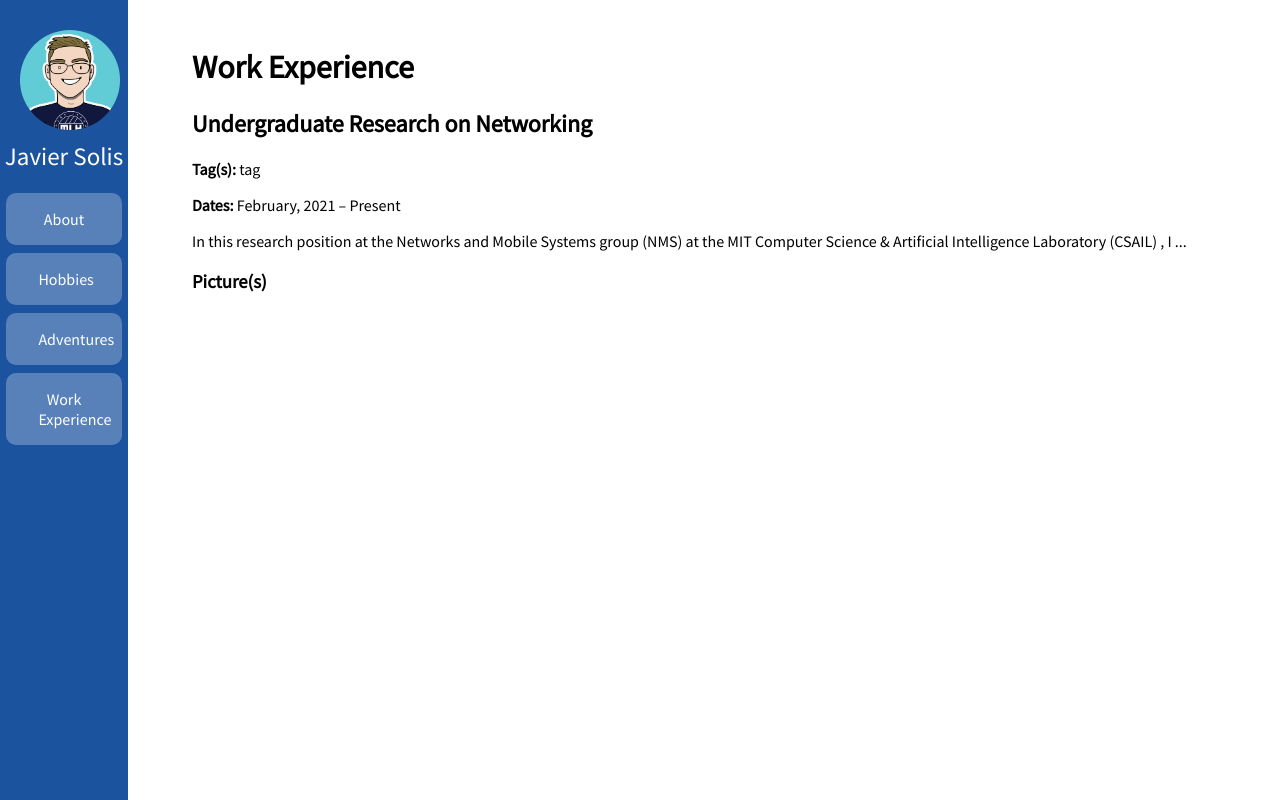
After one commit to MLH-Fellowship/project-team-js, a Flask app: page /work-xp in a window 1280 px wide. The commit adds this page. Run offline with Flask 2, Linux system fonts and the light colour scheme.

Commit message:
Moved the navbar into base.html, and created templates for work experience and hobbies that expand on that basetemplate.

```diff
--- a/app/static/styles/main.css
+++ b/app/static/styles/main.css
@@ -3,7 +3,7 @@ p, h1, h2, h3, h4, h5, h6, button {
 }
 
 body {
-    background-color: #f5f5f9;
+    background-color: white;
     background-size: cover;
     width: auto;
     overflow-x: hidden;
@@ -16,17 +16,17 @@ body {
 
     height: 100%;
     width: 10%;
-    display: inline-block;
     background-color: #1C539F;
     font-family: 'Source Sans Pro', sans-serif;
     padding-top: 10px;
     position: fixed;
     overflow: auto;
 
+
 }
 
 .nav-content {
-    /* margin: 1000px; */
+    margin: 0;
 }
 
 .user {
@@ -77,3 +77,24 @@ body {
 background-color: white;
 color: #1d539f;
 }
+
+.all-body {
+    display: flex;
+    /* TODO: Still trying to work this out  */
+}
+
+.main-content{
+    padding-top: 2%;
+    padding-right: 5%;
+
+    padding-left: 5%;
+    color:black;
+    background-color: white;
+    height: 100%;
+    width:100%;
+    margin-left: 10%;
+}
+
+a {
+    text-decoration:none;
+}
--- /dev/null
+++ b/app/templates/base.html
@@ -0,0 +1,51 @@
+<!DOCTYPE html>
+<html lang="en">
+    <head>
+        <!-- Required meta tags -->
+        <meta charset="utf-8">
+        <meta name="viewport" content="width=device-width, initial-scale=0.1">
+        <meta property="og:title" content="Personal Portfolio">
+        <meta property="og:description" content="My Personal Portfolio">
+        <meta property="og:url" content="{{ url }}">
+
+        <!-- Font Import -->
+        <link rel="preconnect" href="https://fonts.googleapis.com">
+        <link rel="preconnect" href="https://fonts.gstatic.com" crossorigin>
+        <link href="https://fonts.googleapis.com/css2?family=Source+Sans+Pro&display=swap" rel="stylesheet">
+
+        <!-- Styling -->
+        <link lang='sass' rel="stylesheet" href="./static/styles/main.css">
+        <link rel='icon' href='./static/img/favicon.ico' type='image/x-icon' />
+        <title>{{ username }}</title>
+
+        <!-- Other -->
+        {% block extra_head %}
+        {% endblock %}
+    </head>
+
+    <body>
+        <div class="all-body">
+            <div class="nav-bar">
+                <a class="nav-choice" href="/">
+                    <div class="user">
+                        <div id="user-picture" class="user-picture">
+                            <img src="{{ pfp_url }}">
+                        </div>
+                        <h1>{{ username }}</h1>
+                    </div>
+
+                </a>
+                <div class="nav-content">
+                    <a class="nav-choice" href="/about"><button class="nav-button">About</button></a>
+                    <a class="nav-choice" href="/hobbies"><button class="nav-button">Hobbies</button></a>
+                    <a class="nav-choice" href="/adventures"><button class="nav-button">Adventures</button></a>
+                    <a class="nav-choice" href="/work-xp"><button class="nav-button">Work Experience</button></a>
+                </div>
+            </div>
+
+            <div class="main-content">
+                {% block content %}{% endblock %}
+            </div>
+        </div>
+    </body>
+</html>
--- /dev/null
+++ b/app/templates/work_xp.html
@@ -0,0 +1,18 @@
+{% extends "base.html" %}
+
+
+{% block content %}
+    <h1>Work Experience</h1>
+
+    {% for xp in work_xp_info %}
+        <h2>{{xp.name}}</h2>
+            <p><b>Tag(s): </b>{% for tag in xp.tags %}tag {% endfor %}</p>
+            <p><b>Dates: </b>{{ xp.start_date}} – {{xp.end_date}}</p>
+
+            <p>{{xp.description}}</p>
+        <h3>Picture(s)</h3>
+            {% for pic in xp.picture_urls %}
+                <img src="{{pic}}"></img>
+            {% endfor %}
+    {% endfor %}
+{% endblock %}
```
Also changed, not shown: app/templates/hobbies.html (added, +17 -0 lines), app/templates/index.html (+14 -35 lines).
